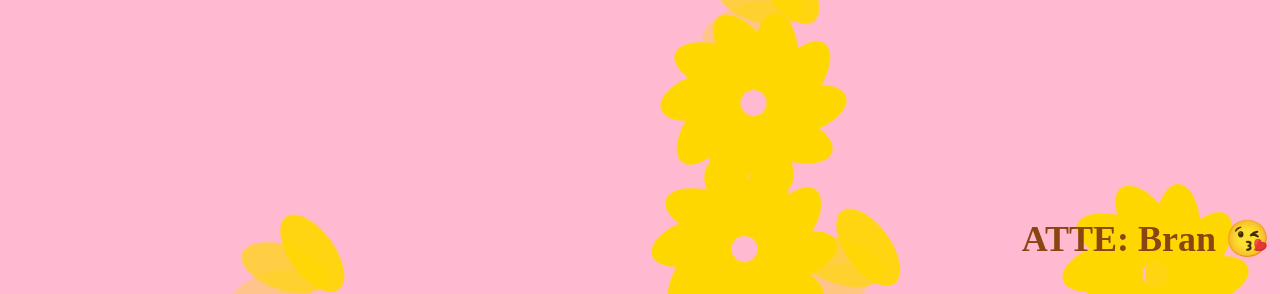
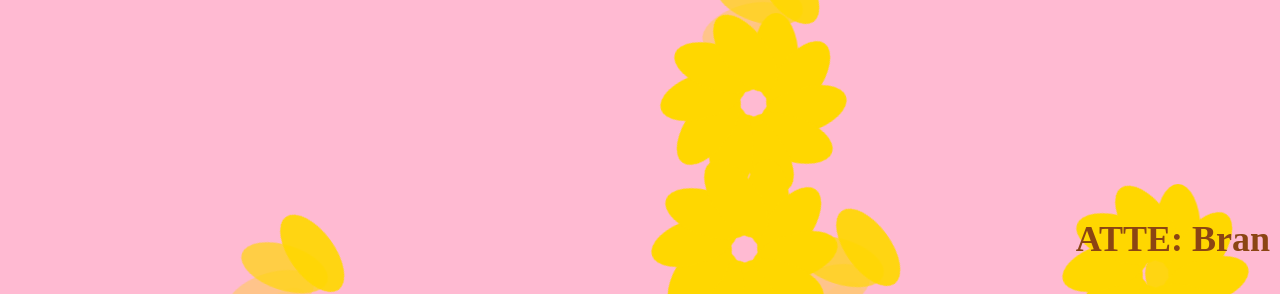
Before and after one commit to VAVILA19/FloresAmarillas, a plain HTML site: page Flores.html in a window 1280 px wide. Shown: the part 506-800 px from the top of the page. Drawn offline with Linux system fonts and the light colour scheme.

Commit message:
Update Flores.html

```diff
--- a/Flores.html
+++ b/Flores.html
@@ -11,7 +11,7 @@
         <h1>Tal vez no sean reales,</h1>
         <h1>Pero no te quedas sin tus flores amarillas</h1>
         <h1>Que tengas unexcelentedía! 🌞🌻</h1>
-        <h1 class="corner-heading">ATTE: Bran &#x1F618</h1>
+        <h1 class="corner-heading">ATTE: Bran </h1>
     </div></div>
 
         <div class="flower-container">
```
